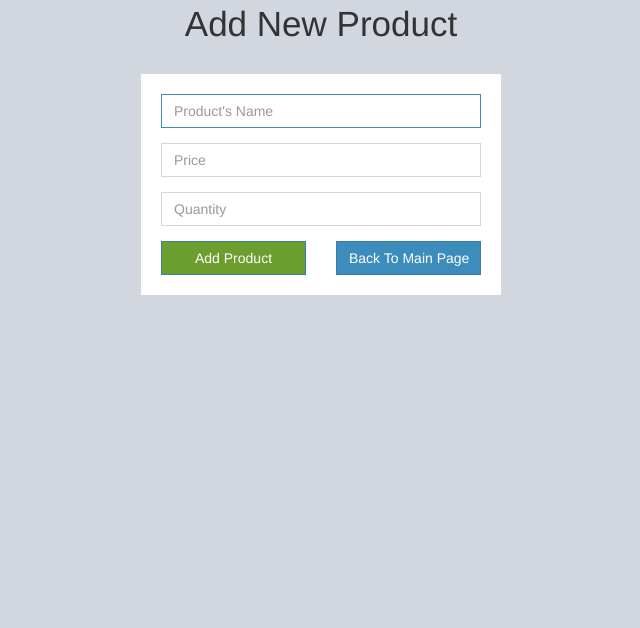
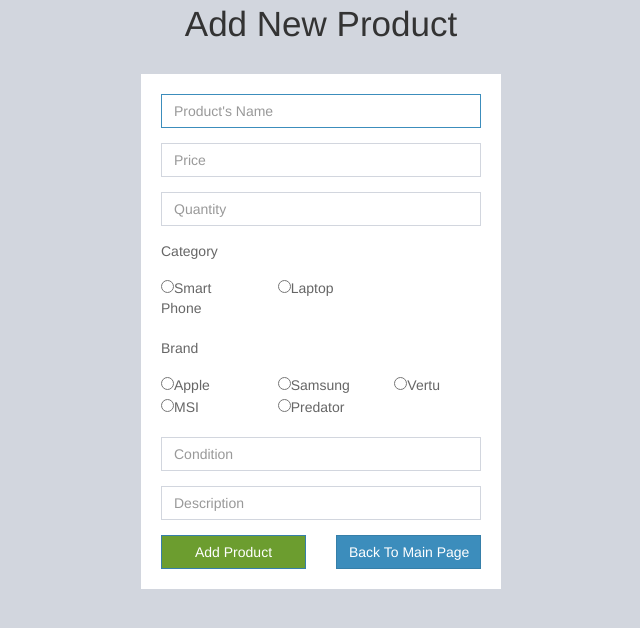
Before and after one commit to phuctr2203/dazala, a PHP site: page /main_page/add_product.php in a window 1280 px wide. Shown: the part 91-719 px from the top of the page, without its empty margins (319-959 px from the left). Run offline with PHP 8.4, Linux system fonts and the light colour scheme; the visitor is signed in with stand-in values (Sample User, id 1); some libraries are stand-ins or nearby versions.

Commit message:
Update add_product.php

```diff
--- a/dazala/main_page/add_product.php
+++ b/dazala/main_page/add_product.php
@@ -11,10 +11,28 @@ if (isset($_POST['act'])) {
     $name = $_POST['name'];
     $price = $_POST['price'];
     $quantity = $_POST['quantity'];
+    $category = $_POST['category'];
+    $brand = $_POST['brand'];
+    $condition = $_POST['condition'];
+    $description = $_POST['description'];
 
-    $sql = "INSERT INTO product (name, price, quantity, ven_id) VALUES ('$name', $price, $quantity, '$ven_id')";
-    $stmt = $vendor->query($sql);
+    $sql_insert = "INSERT INTO product (name, price, quantity, ven_id) VALUES ('$name', $price, $quantity, '$ven_id')";
+    $stmt = $vendor->query($sql_insert);
     $rows = $stmt->fetch(PDO::FETCH_ASSOC);
+
+    $sql_get_id = "SELECT id FROM product WHERE ven_id = '$ven_id' ORDER BY id DESC LIMIT 1";
+    $stmt_get_id = $vendor->query($sql_get_id);
+    $rows_id = $stmt_get_id->fetch(PDO::FETCH_ASSOC);
+
+    $prod_id = $rows_id['id'];
+
+    $insertOneProduct = $collection->insertOne([
+        "_id" => $prod_id,
+        "category" => $category,
+        "brand" => $brand,
+        "condition" => $condition,
+        "description" => $description
+    ]);
 
     if ($stmt->rowCount() > 0) {
         echo "<script>
@@ -67,6 +85,41 @@ if (isset($_POST['act'])) {
                 <div class="form-group has-feedback">
                     <input name="quantity" type="int" class="form-control" placeholder="Quantity" required>
                 </div>
+                <div class="form-group has-feedback">Category</div>
+                <div class="row">
+                    <div class="col-xs-4">
+                        <input type="radio" name="category" value="vendor" required>Smart Phone</input>
+                    </div>
+                    <div class="col-xs-4">
+                        <input type="radio" name="category" value="customer" required>Laptop</input>
+                    </div>
+                </div>
+                <br>
+                <div class="form-group has-feedback">Brand</div>
+                <div class="row">
+                    <div class="col-xs-4">
+                        <input type="radio" name="brand" value="apple" required>Apple</input>
+                    </div>
+                    <div class="col-xs-4">
+                        <input type="radio" name="brand" value="samsung" required>Samsung</input>
+                    </div>
+                    <div class="col-xs-4">
+                        <input type="radio" name="brand" value="vertu" required>Vertu</input>
+                    </div>
+                    <div class="col-xs-4">
+                        <input type="radio" name="brand" value="msi" required>MSI</input>
+                    </div>
+                    <div class="col-xs-4">
+                        <input type="radio" name="brand" value="Predator" required>Predator</input>
+                    </div>
+                </div>
+                <br>
+                <div class="form-group has-feedback">
+                    <input name="condition" type="text" class="form-control" placeholder="Condition" required>
+                </div>
+                <div class="form-group has-feedback">
+                    <input name="description" type="text" class="form-control" placeholder="Description" required>
+                </div>
                 <div class="row">
                     <div class="col-xs-6">
                         <button type="submit" name="act" value="INSERT" class="btn btn-primary btn-block btn-flat" style="background-color: #6C9D2F;">Add Product</button>
```
